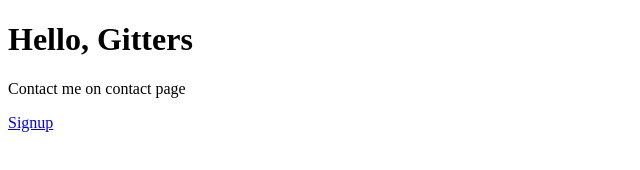
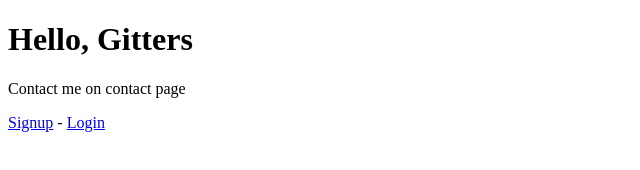
Before and after one commit to sinovic/practicalGit, a plain HTML site: page index.html in a window 1280 px wide. Shown: the full height of the page, 0-640 px from the left. Drawn offline with Linux system fonts and the light colour scheme.

Commit message:
added signin link

```diff
--- a/index.html
+++ b/index.html
@@ -7,6 +7,6 @@
 <body>
     <h1>Hello, Gitters</h1>
     <p>Contact me on contact page</p>
-    <a href="signup.html">Signup</a>
+    <a href="signup.html">Signup</a> - <a href="signup.html">Login</a>
 </body>
 </html>
```
